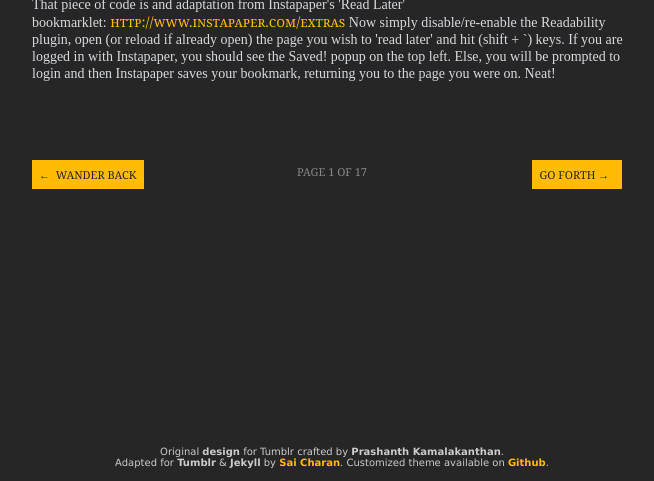
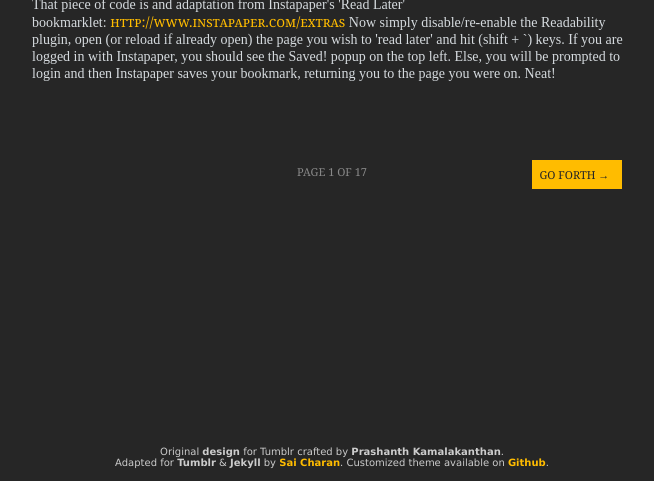
Before and after one commit to arjunasuresh3/scharan.github.com, a Jekyll site: the page built from index.html, in a window 1280 px wide and 900 px high, scrolled down 1773 px, cut to the strip 419-900 px from the top of the window. Shown: the whole strip, without its empty margins (428-1082 px from the left). Built offline with Jekyll 4.4.1, drawn with Linux system fonts in a browser that asks for light colours; nearby versions of some CDN libraries; some web fonts are replaced; the list of posts is cut into pages by our own code; comment, search, counter and statistics services are not loaded; a style sheet for code colours, icons or effects is not loaded.

Commit message:
Fixed bug with pagination on first page.

```diff
--- a/_layouts/default.html
+++ b/_layouts/default.html
@@ -75,8 +54,6 @@
 	<div class="inner">
 	  {% if paginator.previous_page > 1  %}
 	  <a id="older" href="/page{{ paginator.previous_page }}">&larr; &nbsp;Wander back</a>
-	  {% else if pagingator.previous_page ==1 %}
-	  <a id="older" href="/">&larr; &nbsp;Wander back</a>
 	  {% endif %}
 	  <span id="pages">Page {{paginator.page}} of {{paginator.total_pages}}</span>
 	  {% if paginator.next_page  %}
```
Also changed, not shown: other parts of _layouts/default.html (+0 -21 lines).
